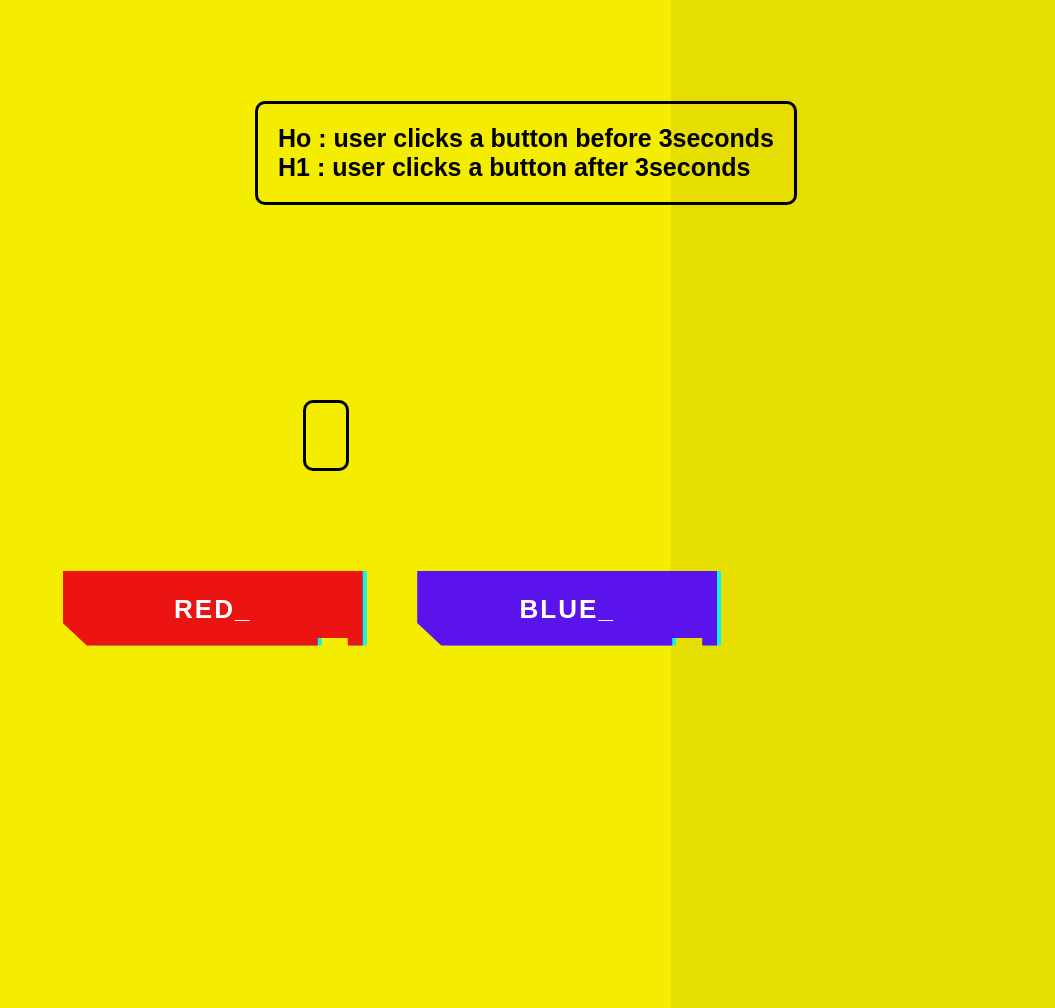
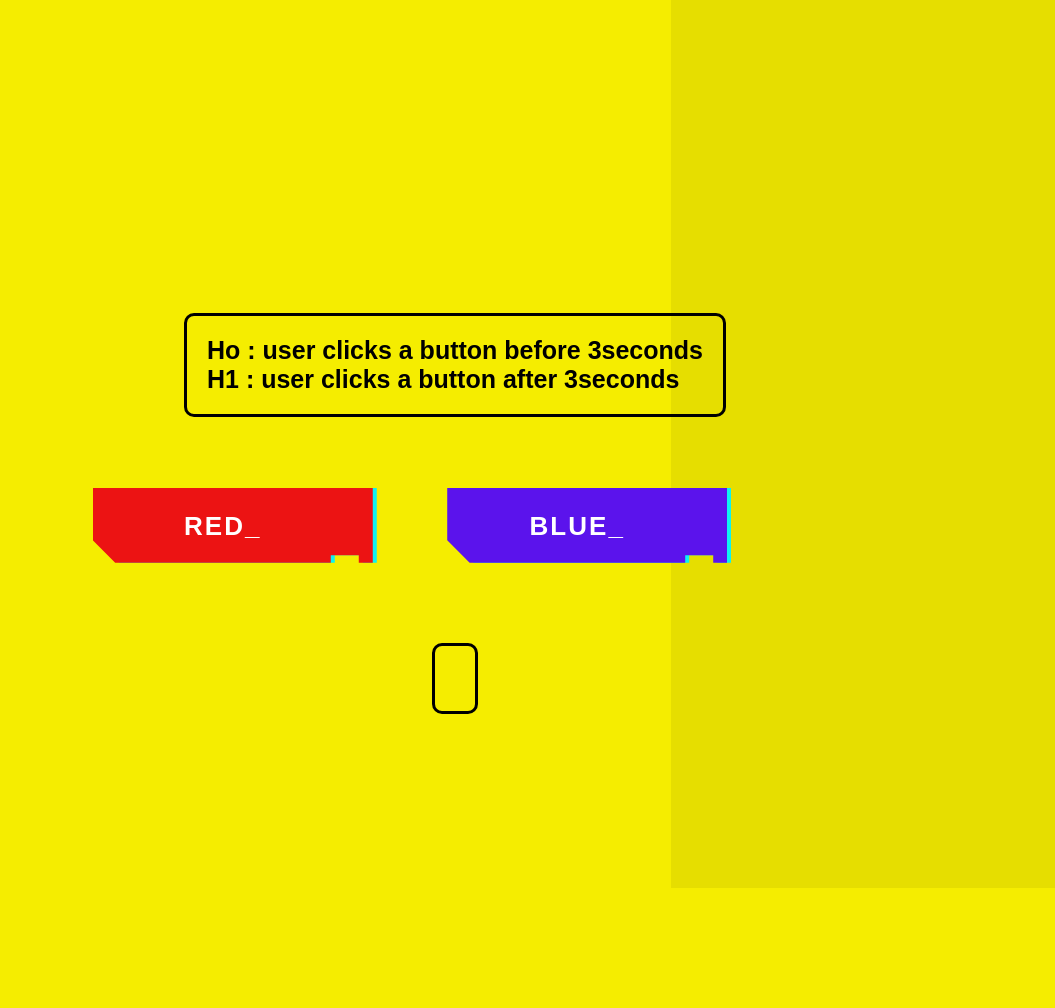
Before and after one commit to samz5320/Hypotheses-testing, a Django app: template templates/index.html in a window 1280 px wide. Shown: the whole page, without its empty margins (225-1280 px from the left). After the commit the page ends 888 px from the top, so only its background shows below. Run offline with Django 3.2, Linux system fonts and the light colour scheme; the template is opened without the code that fills it, so the values that code supplies are empty; parts of the project's set-up code (start-up, migrations or seed data) failed here and were passed over; some web fonts are replaced.

Commit message:
made it responsive better

```diff
--- a/templates/index.html
+++ b/templates/index.html
@@ -23,22 +23,22 @@
 }
 
 body {
-  top: 200px;
+  max-width:100%;
+  top: 5rem;
   position: relative;
   display: flex;
   align-items: center;
+  flex-direction:column;
+  left : 10px;
+  right:10px;
 
-  justify-content: center;
 
   font-family: 'Cyber', sans-serif;
   background: linear-gradient(90deg, #f5ed00 70%, #e6de00 70%), #fff700;
 
 }
 
-body .cybr-btn + .cybr-btn {
-  margin-top: 0rem;
-  margin: 50px;
-}
+
 
 .cybr-btn {
   --primary: hsl(var(--primary-hue), 85%, calc(var(--primary-lightness, 50) * 1%));
@@ -90,7 +90,7 @@ body .cybr-btn + .cybr-btn {
   content: '';
   position: absolute;
   top: 0;
-  left: 0;
+  left: 20px;
   right: 0;
   bottom: 0;
   clip-path: var(--clip);
@@ -213,24 +213,24 @@ body .cybr-btn + .cybr-btn {
 }
     .hypo{
 
-      position: fixed;
+      position: relative;
       align-items: center;
-      top: 25rem;
-      left: 33rem;
+      top: 30px;
       font-size: 25px;
       font-family: 'Cyber', sans-serif;
       padding: 20px;
-
+      left:30px;
       border: 3px solid black;
       border-radius: 10px;
 
     }
     h2 {
+      max-width:100%;
       font-family: 'Cyber', sans-serif;
-      position: fixed;
-      top: 80px;
+      position: relative;
+      left:30px;
       font-size: 25px;
-      left: 30rem;
+
       padding: 20px;
       border: 3px solid black;
       border-radius: 10px;
```
